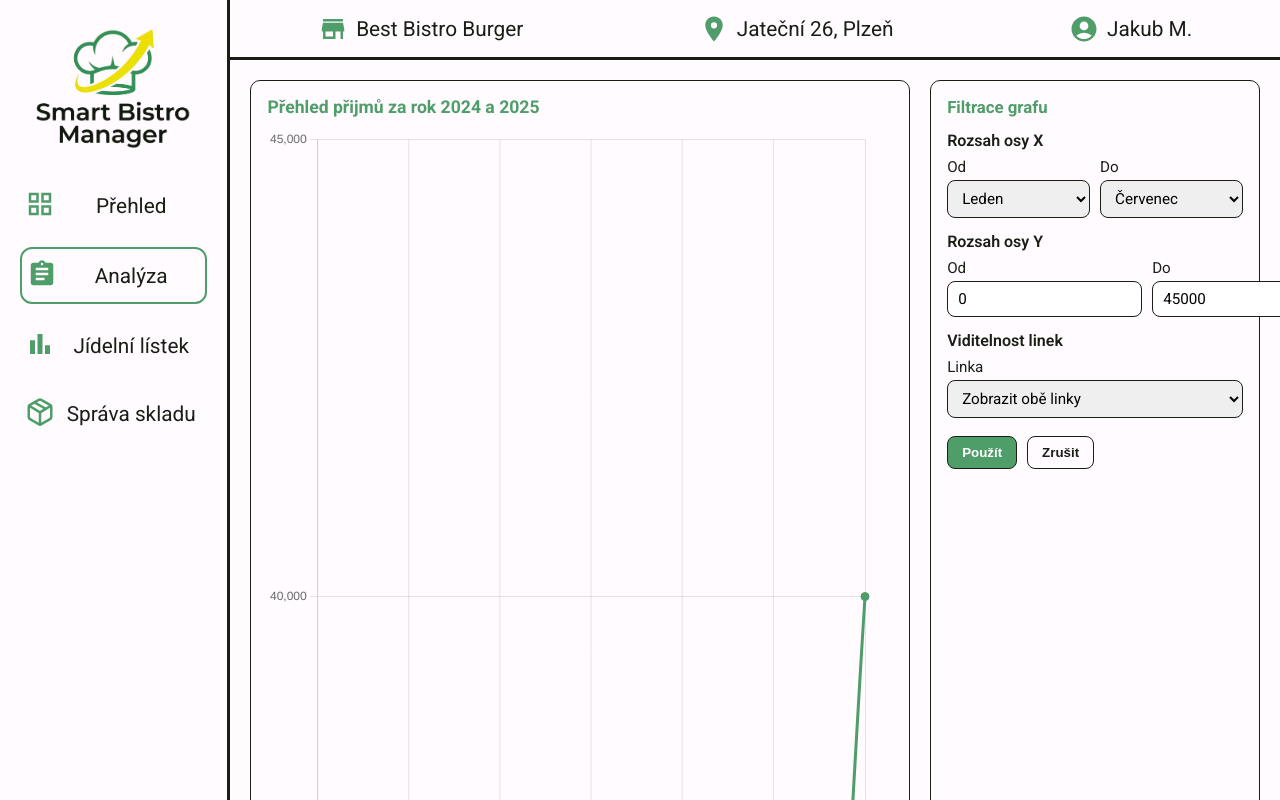
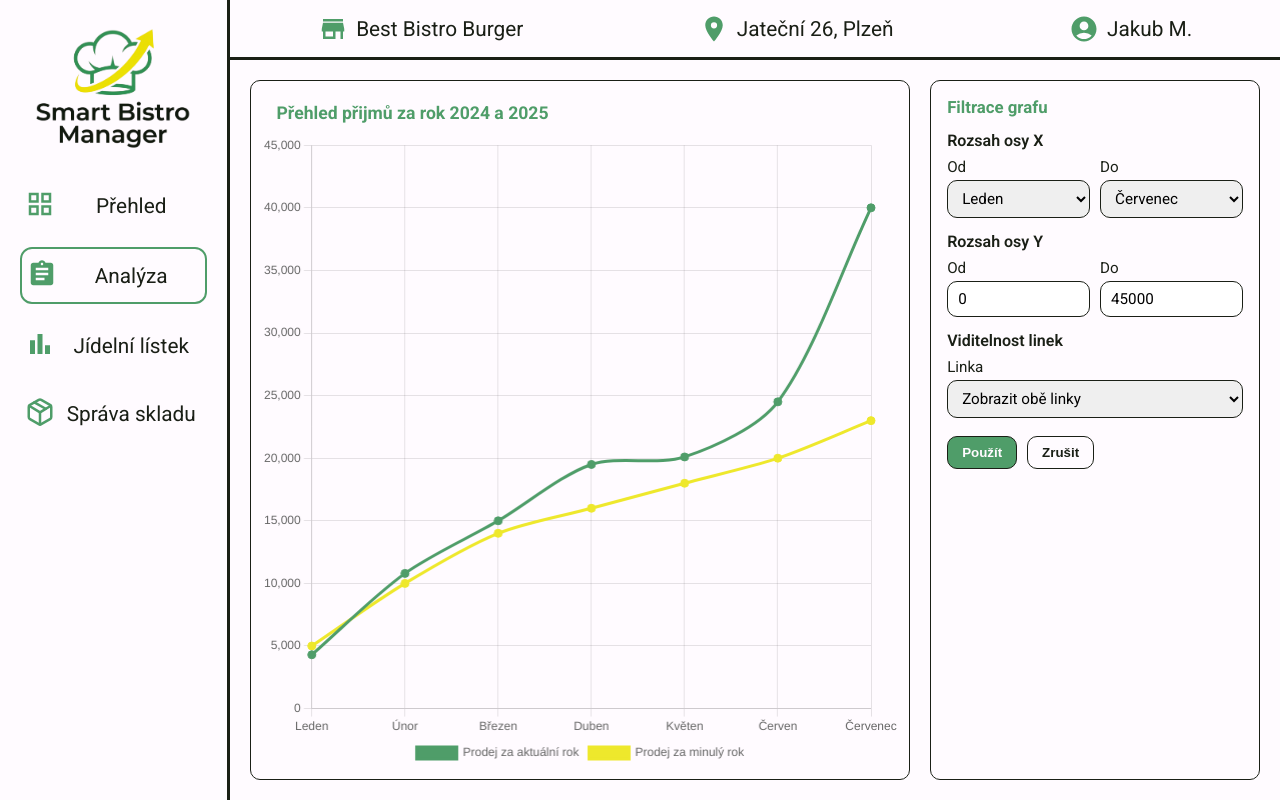
Before and after one commit to Jakub-Mat/smartbistro_manager, a React (Vite) app: page /analysis in a window 1280 px wide. Built offline with nearby package versions, Linux system fonts and the light colour scheme; the HTML template or start-up script is replaced by a standard one; a web font is replaced by a local one.

Commit message:
Fixed bugs and updated styling in most of the Pages

```diff
--- a/src/App.css
+++ b/src/App.css
@@ -54,7 +54,8 @@
   color: var(--primary);
   font-weight: bold;
   font-size: 1.1rem;
-  justify-content: center;
+  justify-content: left;
+  margin: 12px  0 12px 15px;
   display: flex;
-  padding: 5px 5px 5px 5px;
+  padding: 0;
 }
--- a/src/components/atoms/LineChart.jsx
+++ b/src/components/atoms/LineChart.jsx
@@ -99,7 +99,7 @@ const LineChart = ({
     };
 
     return (
-            <div style={{height: '100%',width: '100%'}}>
+                <div style={{height: '100%',width: '100%'}}>
                 <Line data={data} options={options} />
             </div>
     );
--- a/src/components/molecules/AnalysisFiltersPanel.css
+++ b/src/components/molecules/AnalysisFiltersPanel.css
@@ -1,6 +1,6 @@
 .analysisFiltersPanel {
-    border: 1px solid #1A1F16;
-    border-radius: 10px;
+    border: var(--componentBorder);
+    border-radius: var(--componentBorderRadius);
     padding: 16px;
     display: flex;
     flex-direction: column;
@@ -39,9 +39,11 @@
 .filterBlock select,
 .filterBlock input {
     border: 1px solid #1A1F16;
-    border-radius: 8px;
+    border-radius: var(--componentBorderRadius);
     padding: 8px 10px;
     font: inherit;
+    box-sizing: border-box;
+    width: 100%;
 }
 
 .filterActions {
@@ -53,7 +55,7 @@
 .btnApply,
 .btnCancel {
     border: 1px solid #1A1F16;
-    border-radius: 8px;
+    border-radius: var(--componentBorderRadius);
     padding: 8px 14px;
     font-weight: 600;
     cursor: pointer;
--- a/src/components/pages/AnalysisPage.css
+++ b/src/components/pages/AnalysisPage.css
@@ -9,10 +9,13 @@
 }
 
 .analysisChartSection {
-    border: 1px solid #1A1F16;
-    border-radius: 10px;
-    padding: 16px;
+    border: var(--componentBorder);
+    border-radius: var(--componentBorderRadius);
+    padding: 10px;
     min-width: 0;
+    min-height: 0;
+    display: flex;
+    flex-direction: column;
 }
 
 .analysisTitle {
@@ -23,6 +26,12 @@
     display: inline-block;
 }
 
+.analysisChartContainer {
+    flex: 1;
+    min-height: 0;
+    height: 460px;
+}
+
 @media (max-width: 1100px) {
     #content.analysisContent {
         grid-template-columns: 1fr;
--- a/src/components/pages/AnalysisPage.jsx
+++ b/src/components/pages/AnalysisPage.jsx
@@ -4,6 +4,7 @@ import AnalysisFiltersPanel from '../molecules/AnalysisFiltersPanel.jsx'
 import './AnalysisPage.css'
 import { readJson, STORAGE_KEYS } from '../../utils/storage.js'
 import { initialOrders } from '../../utils/mockData.js'
+import ContentTitle from "../atoms/ContentTitle.jsx";
 
 // TODO: Dodělat a zobrazit aktuální finanční stav => SUM ze všech cen z orders
 // TODO: Dodělat tabulku s orders
@@ -72,15 +73,16 @@ export default function AnalysisPage() {
     return (
         <div id="content" className="analysisContent">
             <section className="analysisChartSection">
-                <span className="analysisTitle">Přehled přijmů za rok 2024 a 2025</span>
+                <ContentTitle text={"Přehled přijmů za rok 2024 a 2025"}/>
+                <div className="analysisChartContainer">
                     <LineChart
                         xFrom={appliedFilters.xFrom}
                         xTo={appliedFilters.xTo}
                         yFrom={appliedFilters.yFrom}
                         yTo={appliedFilters.yTo}
                         hiddenLine={appliedFilters.hiddenLine}
-                    height={460}
                     />
+                </div>
             </section>
 
             <AnalysisFiltersPanel
--- a/src/components/pages/DashboardPage.css
+++ b/src/components/pages/DashboardPage.css
@@ -23,7 +23,8 @@
 #linechart{
     grid-area: linechart;
     text-align: center;
-    border: #1A1F16 solid 2px;
+    border: var(--componentBorder);
+    border-radius: var(--componentBorderRadius);
     display: flex;
     flex-direction: column;
 }
@@ -39,12 +40,14 @@
     grid-area: stockTable;
     overflow-y: auto;
     background-color: transparent;
-    border: #1A1F16 solid 2px;
+    border: var(--componentBorder);
+    border-radius: var(--componentBorderRadius);
 }
 
 #orderTable{
     grid-area: orderTable;
     overflow-y: auto;
     background-color: transparent;
-    border: #1A1F16 solid 2px;
+    border: var(--componentBorder);
+    border-radius: var(--componentBorderRadius);
 }
--- a/src/index.css
+++ b/src/index.css
@@ -8,6 +8,8 @@
   --shadow:
     rgba(0, 0, 0, 0.1) 0 10px 15px -3px, rgba(0, 0, 0, 0.05) 0 4px 6px -2px;
   --btnSize: 30px;
+  --componentBorder: 1px solid #1A1F16;
+  --componentBorderRadius: 10px;
 
   --mainFont: "Roboto";
   --mainFontWeight: 400;
--- a/src/utils/storage.js
+++ b/src/utils/storage.js
@@ -36,7 +36,6 @@ export function seedLocalStorage() {
 }
 
 // ŘAZENÍ PRO TABULKU StockTable
-
 //vypočte prioritu pro řazení: 0 = červená, 1 = oranžová, 2 = ostatní
 export const getPriority = (item) => {
   if (item.qty < item.min_qty) return 0
```
Lines whose indentation alone changed are shown as unchanged.
